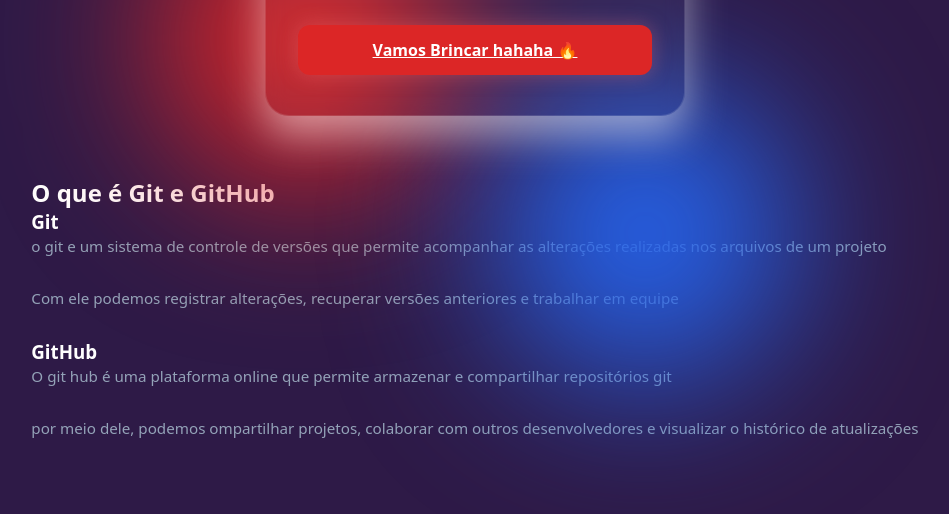
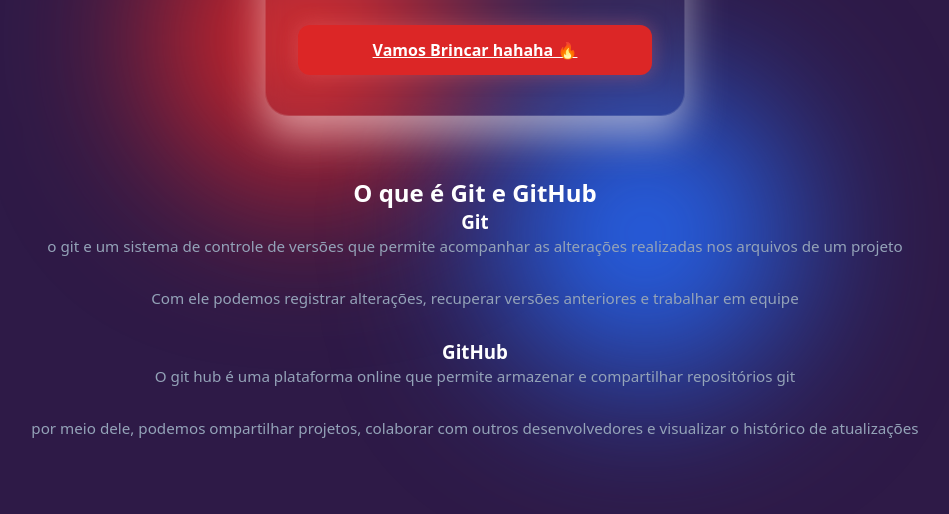
Before and after one commit to saragabrielli154-spec/atividade, a plain HTML site: page index.html in a window 1280 px wide. Shown: the part 276-790 px from the top of the page, without its empty margins (165-1114 px from the left). Drawn offline with Linux system fonts and the light colour scheme.

Commit message:
o primeiro trecho do css para a parte do conteudo está concluido

```diff
--- a/style.css
+++ b/style.css
@@ -115,3 +115,11 @@ font-size: 1rem;
 box-shadow: 0 0 20px rgba(248, 113, 113, 0.35);
 transition: all 0.3s ease;
 }
+
+.conteudo{
+    position: relative;
+    z-index: 1;
+    width: 100%;
+    max-width: 1000px;
+    text-align: center;
+}
```
